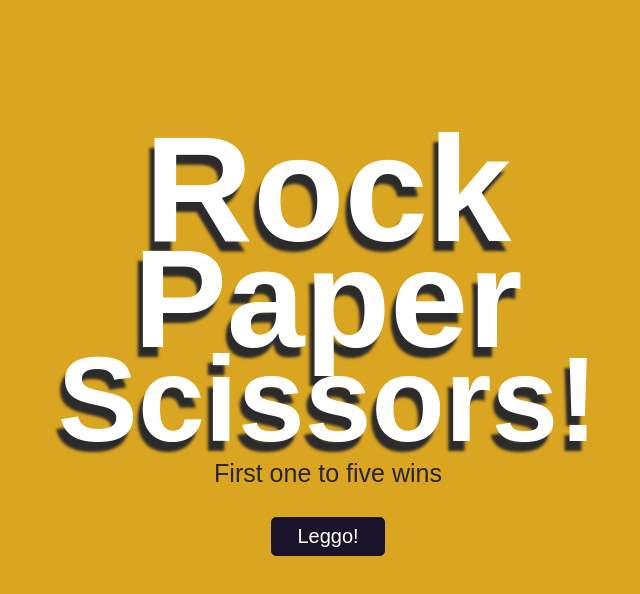
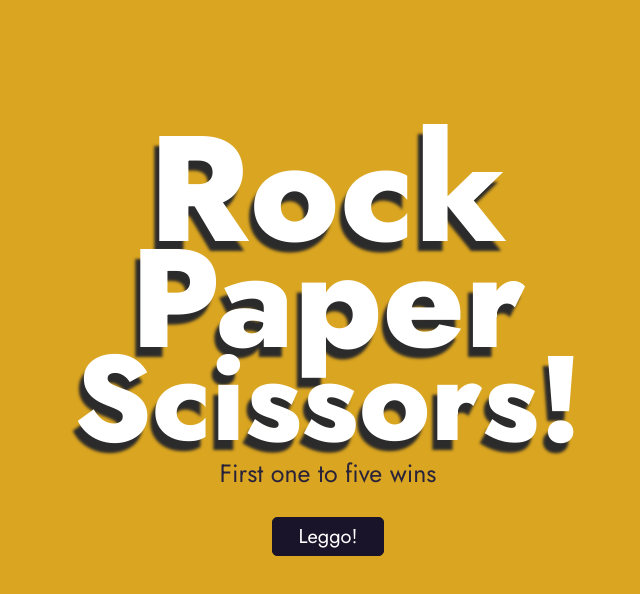
Before and after one commit to okeke-ugochukwu/Rock_Paper_Scissors, a plain HTML site: page index.html in a window 1280 px wide. Shown: the whole page, without its empty margins (312-952 px from the left). Drawn offline with Linux system fonts and the light colour scheme.

Commit message:
Rolling back changes from second test

```diff
--- a/index.html
+++ b/index.html
@@ -5,7 +5,7 @@
         <meta name="description" content="Rock Paper Scissors JS game">
         <meta name="theme-color" content="#daa520">
         <meta name="viewport" content="width=device-width, initial-scale=1.0">
-
+        <link href="https://fonts.googleapis.com/css2?family=Jost:ital,wght@0,100;0,200;0,300;0,400;0,500;0,600;0,700;0,800;0,900;1,100;1,200;1,300;1,400;1,500;1,600;1,700;1,800;1,900&display=swap" rel="stylesheet">
         <link rel="shortcut icon" href="favicon.ico" type="image/x-icon">
         <link rel="stylesheet" href="style.css">
         <link rel="stylesheet" href="normalize.css">
```
